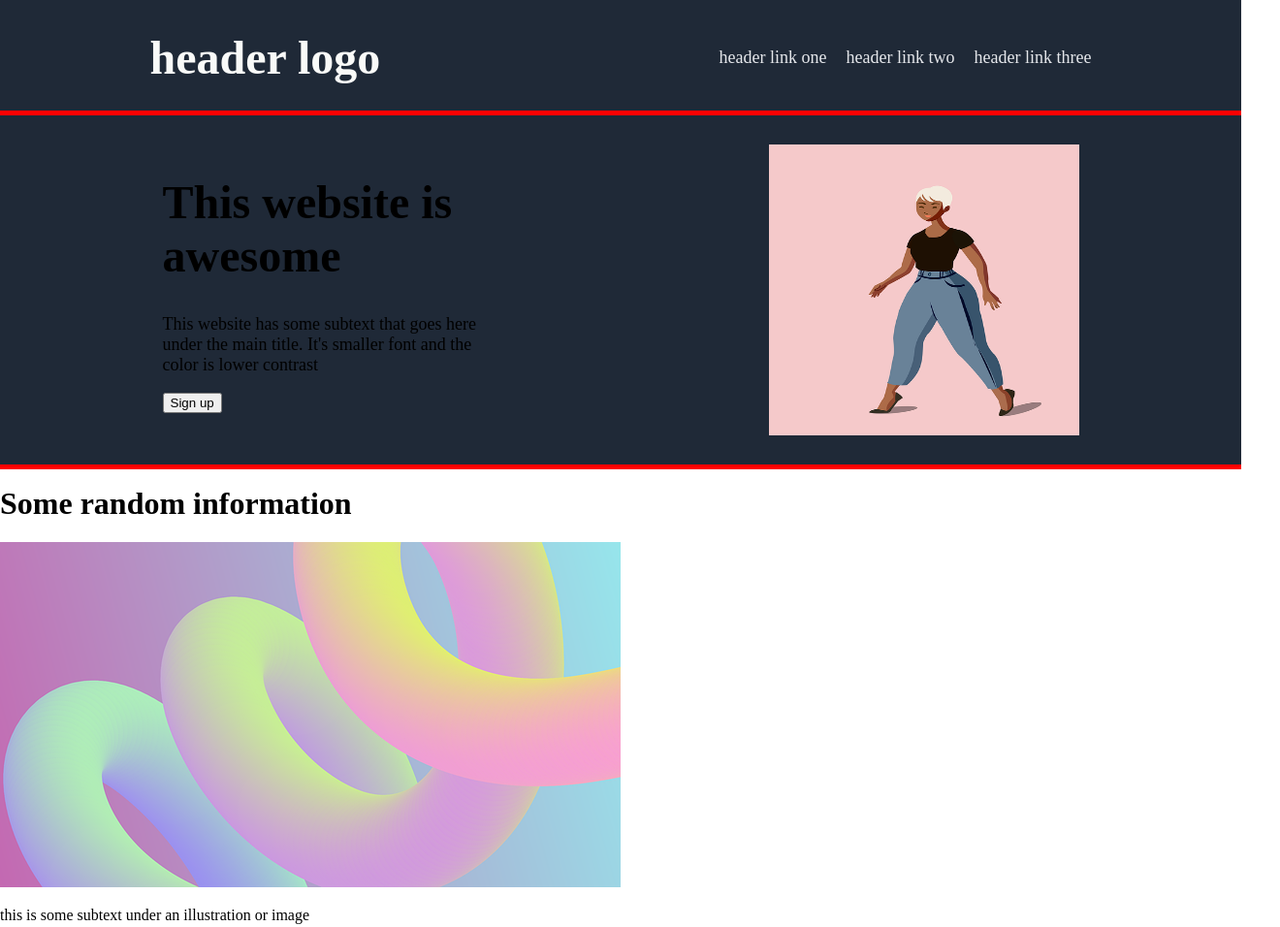
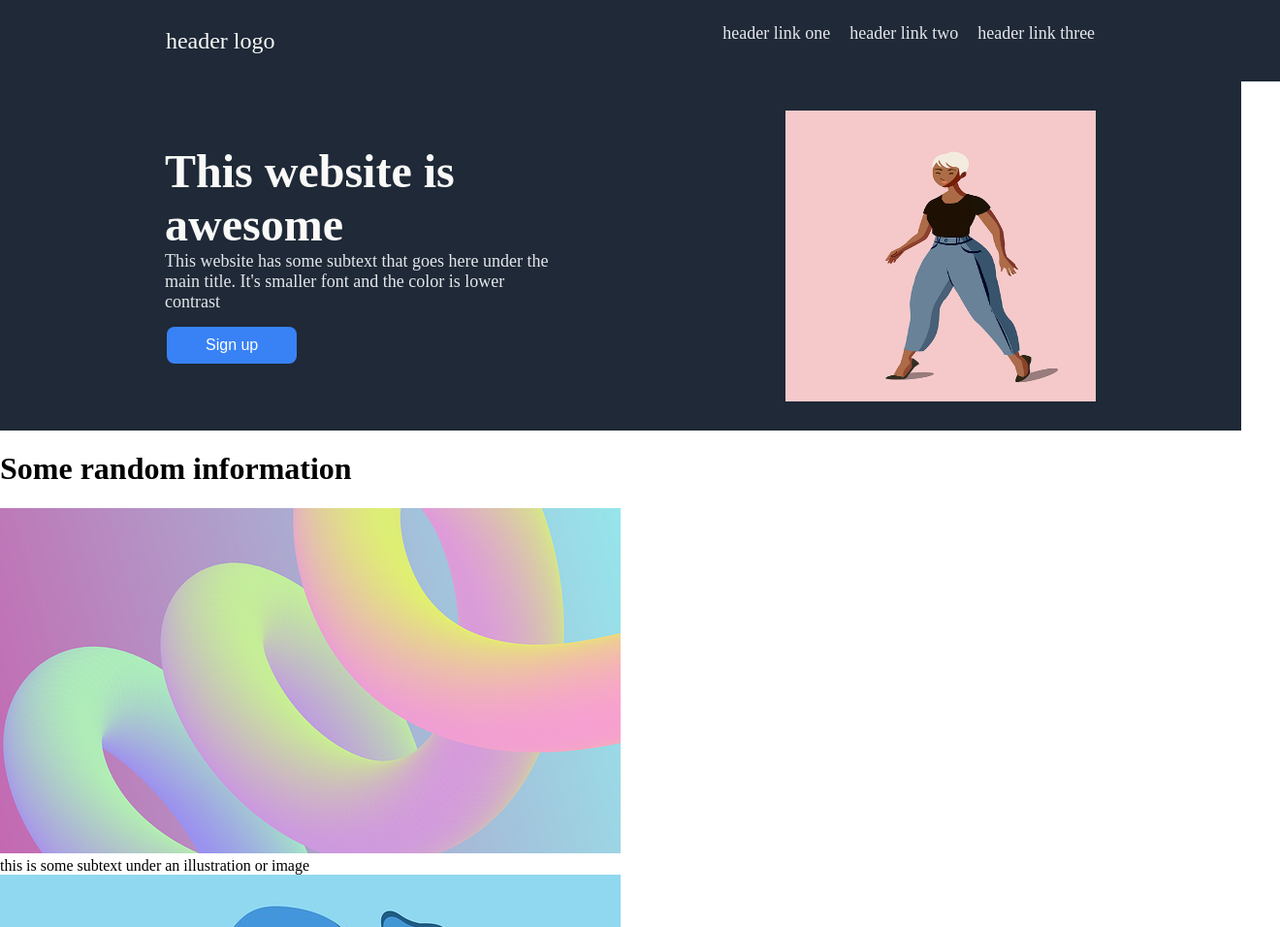
Before and after one commit to BootstrapFootkicker/Landing-page-project, a plain HTML site: page index.html in a window 1280 px wide. Shown: the top 956 px of the page at 97% size, 1320 px wide, since content can reach past the window. Drawn offline with Linux system fonts and the light colour scheme.

Commit message:
Complete header section
-Changed all <p> and <h1> tag to div for fomatting control
-Styled buttons
-Adjusted margin and width for text and picture containers.

```diff
--- a/index.html
+++ b/index.html
@@ -12,7 +12,7 @@
 <body>
 
 <div class="header">
-    <h1>header logo</h1>
+    <div>header logo</div>
     <ul>
         <li class="secondary-text"><a href="header link 1">header link one</a></li>
         <li class="secondary-text"><a href="header link 2">header link two</a></li>
@@ -25,12 +25,12 @@
 <!-- revisit this -->
 <div class="header-content">
     <div class="header-text-container">
-        <h1 class="main-text">This website is awesome</h1>
+        <div class="main-text">This website is awesome</div>
 
-        <p class="secondary-text">This website has some subtext that goes here under the main title. It's smaller font
+        <div class="secondary-text">This website has some subtext that goes here under the main title. It's smaller font
             and the color is
-            lower contrast</p>
-        <button>Sign up</button>
+            lower contrast</div>
+        <button class="header-button">Sign up</button>
     </div>
 
 
@@ -43,11 +43,11 @@
     <div class="picture-container">
         <div class="pic-text-container">
             <img src="images/futuristic-ge5e45c973_640.png" alt="futuristic-ge5e45c973_640">
-            <p>this is some subtext under an illustration or image</p>
+            <div>this is some subtext under an illustration or image</div>
         </div>
         <div class="pic-text-container">
             <img src="images/jellyfish-ge76bc3705_640.jpg" alt="cartoon jellyfirst">
-            <p>this is some subtext under an illustration or image</p>
+            <div>this is some subtext under an illustration or image</div>
         </div>
 
         <div class="pic-text-container">
@@ -56,7 +56,7 @@
         </div>
         <div class="pic-text-container">
             <img src="images/to-dye-g2b735aa29_640.png" alt="dye illustration">
-            <p>this is some subtext under an illustration or image</p>
+            <div>this is some subtext under an illustration or image</div>
         </div>
 
     </div>
@@ -69,11 +69,11 @@
         will actually read it. Who knows? All I know is that it looks nice <sub>-Thor, God of Thunder</sub></p>
 
 </div>
-<div class="call-to-action-containter">
+<div class="call-to-action-container">
     <div class="call-to-action">
-        <h1>Call to action! It's time!</h1>
+        <div>Call to action! It's time!</div>
         Sign up for our product by clicking that button right over there!
-        <button>Sign up</button>
+        <button class="footer-button">Sign up</button>
 
     </div>
 
--- a/style.css
+++ b/style.css
@@ -1,70 +1,85 @@
-body
-{
+body {
     display: flex;
     flex-direction: column;
-    margin:0;
+    margin: 0;
 
 
 }
 
-.header{
+.header {
     display: flex;
     justify-content: space-around;
     background-color: #1F2937;
     color: #F9FAF8;
     align-items: center;
-    font-size:24px;
+    font-size: 24px;
+    gap: 40px;
+    margin-left: -20px;
+    margin-right: -40px;
 
 }
 
 
-.header-content
-{
+.header-content {
     display: flex;
-
     background-color: #1F2937;
-
-   outline: red 5px solid;
-  justify-content: space-around;
-    /* revisit this */
+    justify-content: space-around;
     padding: 30px;
-
+    align-items: center;
 
 
 }
 
 /* revisit this */
-.header-text-container
-{
-max-width: 350px;
+.header-text-container {
+    max-width: 400px;
+    margin-left: 20px;
 }
 
-.main-text{
+.main-text {
     font-size: 48px;
+    font-weight: bolder;
+    color: #F9FAF8;;
 
 
 }
 
-.secondary-text{
+.secondary-text {
     font-size: 18px;
+    color: #E5E7EB;
+    margin-bottom: 15px;
 
 }
 
-#cartoon-woman
-{
+.header-button {
+    border-radius: 8px;
+    background-color: #3882F6;
+    border: none;
+    color: white;
+    padding: 10px 40px;
+    text-decoration: none;
+    display: flex;
+    justify-content: center;
+    align-items: center;
+    font-size: 16px;
+    margin: 4px 2px;
+}
+
+
+#cartoon-woman {
     height: 300px;
     width: 320px;
 
 }
 
-ul{
+ul {
     display: flex;
     list-style: none;
 
-    gap:20px
+    gap: 20px
 }
 
-a{
+a {
     color: #E5E7EB;
     text-decoration: none;
     font-size: 18px;
```
